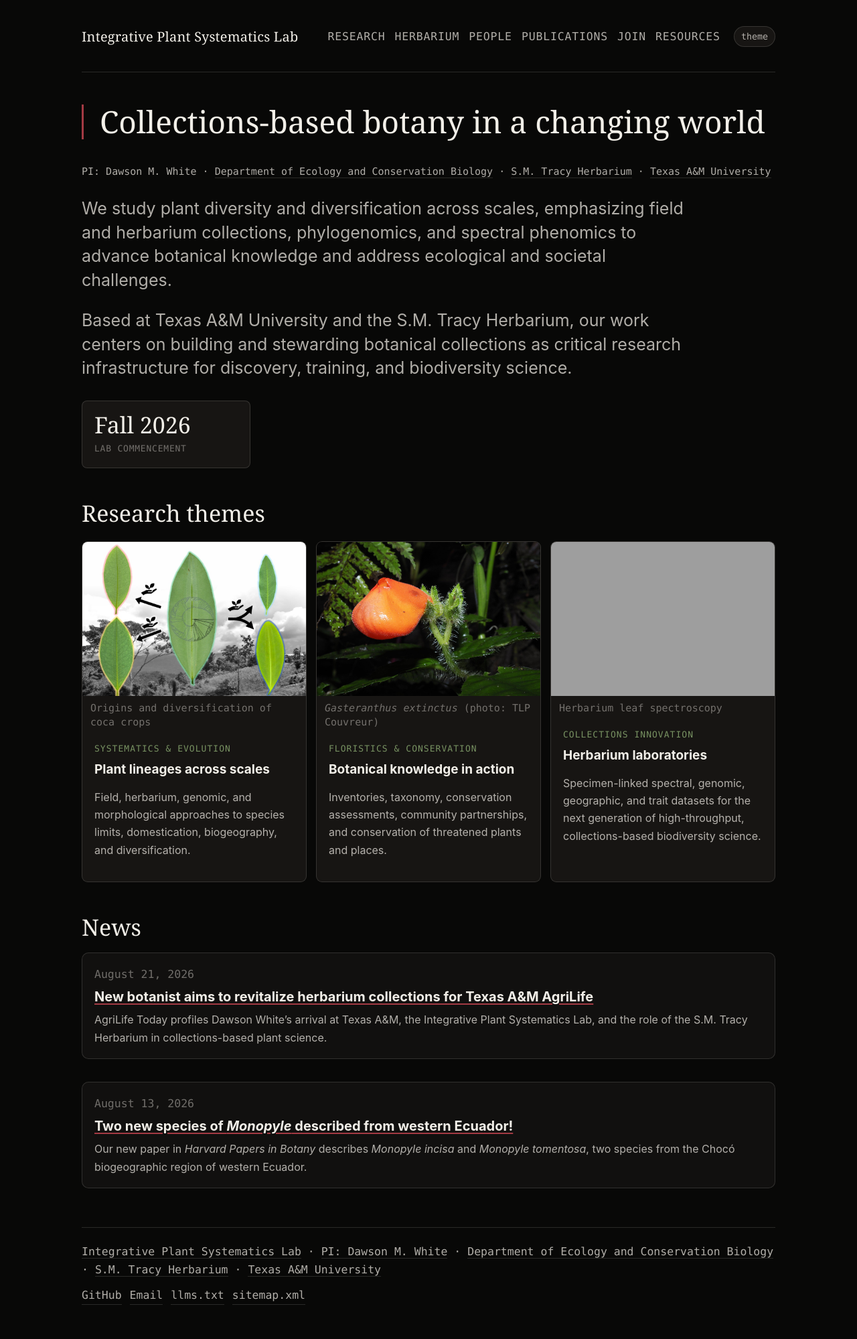
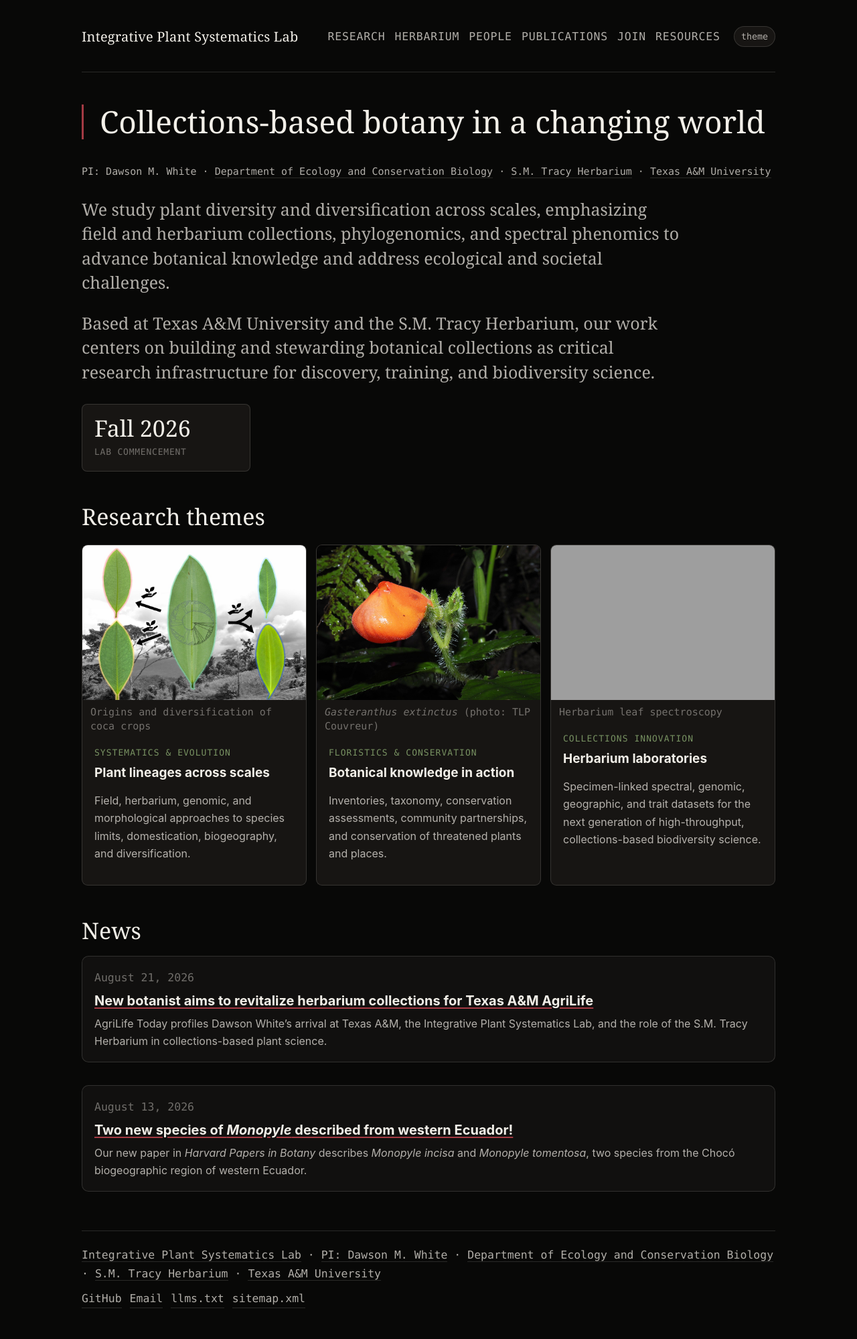
Before and after one commit to Erythroxylum/whiteplantsystematics.org, a Jekyll site: the page built from index.html, in a window 1280 px wide. Shown: the whole page at 67% size. Built offline with Jekyll 4.4.1, drawn with Linux system fonts in a browser that asks for light colours; grey boxes are pictures that could not be loaded.

Commit message:
lede font serif

```diff
--- a/assets/css/main.css
+++ b/assets/css/main.css
@@ -44,8 +44,8 @@ a:hover { color: var(--accent-strong); }
 .theme-toggle { border: 1px solid var(--rule); background: var(--paper-raised); color: var(--ink-dim); border-radius: 999px; padding: 7px 10px; font-family: var(--font-mono); cursor: pointer; }
 .crumb { font-family: var(--font-mono);  font-size: 16.5px; color: var(--ink-faint); text-transform: uppercase; letter-spacing: 0.05em; margin-bottom: 22px; }
 .title { font-family: var(--font-serif); font-weight: 400; font-size: clamp(34px, 5vw, 58px); line-height: 0.98; letter-spacing: -0.04em; margin: 0 0 22px; max-width: 920px; }
-.lede { font-size: clamp(19px, 2.2vw, 25px); line-height: 1.42; color: var(--ink-dim); max-width: 900px; }
-h2 { font-family: var(--font-serif); font-weight: 400; font-size: 34px; line-height: 1.15; margin: 48px 0 12px; }
+.lede { font-family: var(--font-serif); font-weight: 400; font-size: clamp(19px, 2.2vw, 25px); line-height: 1.45; color: var(--ink-dim); max-width: 900px;
+}h2 { font-family: var(--font-serif); font-weight: 400; font-size: 34px; line-height: 1.15; margin: 48px 0 12px; }
 h3 { margin: 0 0 8px; font-size: 19px; line-height: 1.25; }
 p { color: var(--ink-dim); }
 .hero-img { width: 100%; aspect-ratio: 2.6 / 1; object-fit: cover; border-radius: 10px; border: 1px solid var(--rule); background: linear-gradient(135deg, var(--accent-dim), rgba(120,146,98,0.18)); margin: 10px 0 28px; }
```
